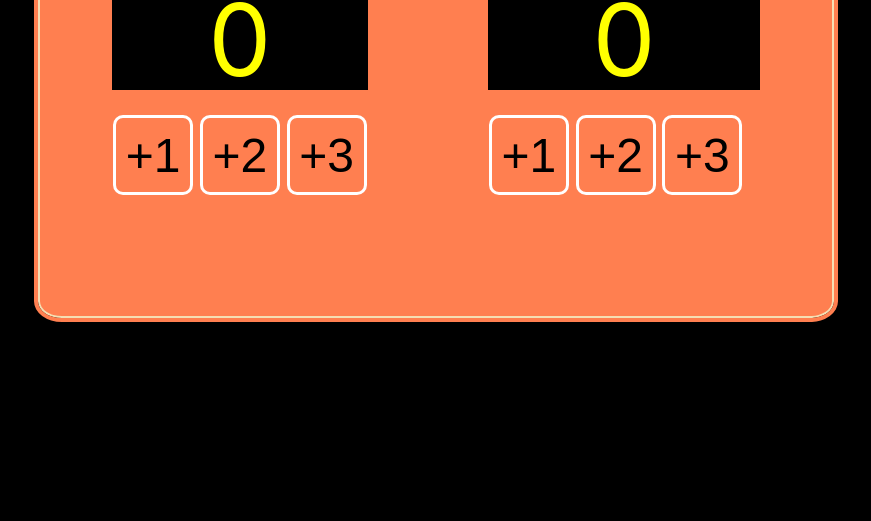
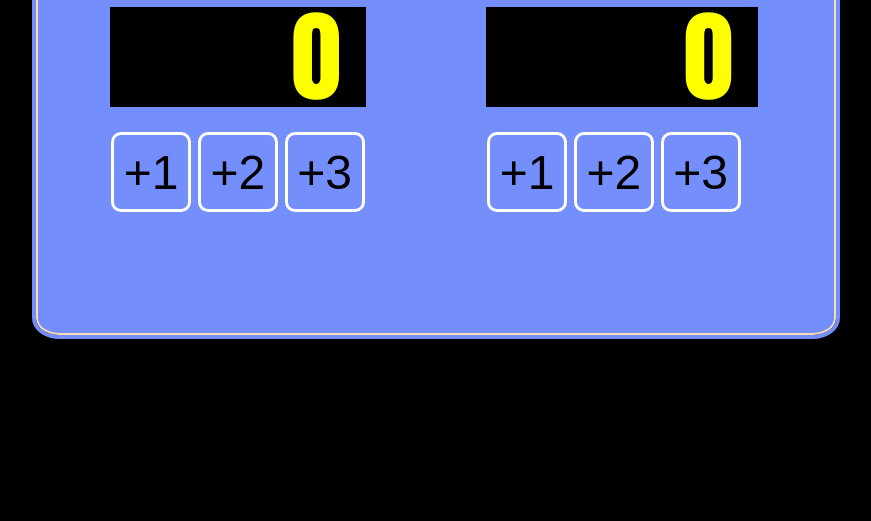
Before and after one commit to tarantino19/basketballscoreboard, a plain HTML site: page index.html in a window 1280 px wide. Shown: the part 279-800 px from the top of the page, without its empty margins (204-1075 px from the left). Drawn offline with Linux system fonts and the light colour scheme.

Commit message:
color and position edited

```diff
--- a/index.html
+++ b/index.html
@@ -32,7 +32,7 @@
           <h2 class="text">GUEST</h2>
 
           <div class="one">
-            <p class="pts" id="guest-pts">0</p>
+            <p class="pts" id="away-pts">0</p>
           </div>
 
           <div class="two">
--- a/script.js
+++ b/script.js
@@ -4,8 +4,6 @@ let homePoints = document.getElementById(`home-pts`);
 let homeCount = 0;
 let awayPoints = document.getElementById(`guest-pts`);
 let awayCount = 0;
-
-let resetScore = document.getElementById("home-pts "`guest-pts`);
 
 function homeAddPoint() {
   homeCount += 1;
--- a/style.css
+++ b/style.css
@@ -16,13 +16,8 @@ body {
 }
 
 .container {
-  display: flex;
-  flex-direction: column;
-  justify-content: center;
-  align-items: center;
-
   position: absolute;
-  top: 40%;
+  top: 45%;
   left: 50%;
   transform: translate(-50%, -50%);
 
@@ -33,11 +28,11 @@ body {
 .scoreboard {
   display: flex;
   gap: 5em;
-  background-color: coral;
+  background-color: #748ffc;
   padding: 5em 3em;
   border-radius: 3%;
   border: 2px solid wheat;
-  outline: 4px solid coral;
+  outline: 4px solid #748ffc;
 }
 
 h2 {
@@ -48,9 +43,22 @@ h2 {
   background-color: black;
   color: yellow;
   font-size: 100px;
+  font-weight: 500;
   display: flex;
-  align-items: flex-end;
   justify-content: space-evenly;
+  font-family: Impact, Haettenschweiler, "Arial Narrow Bold", sans-serif;
+}
+
+#home-pts {
+  display: flex;
+  justify-content: end;
+  padding-right: 0.25em;
+}
+
+#away-pts {
+  display: flex;
+  justify-content: end;
+  padding-right: 0.25em;
 }
 
 button {
@@ -60,7 +68,7 @@ button {
   margin-top: 0.5em;
   font-size: 2em;
   border: 3px solid white;
-  background-color: coral;
+  background-color: #748ffc;
   border-radius: 10px;
 }
 
```
